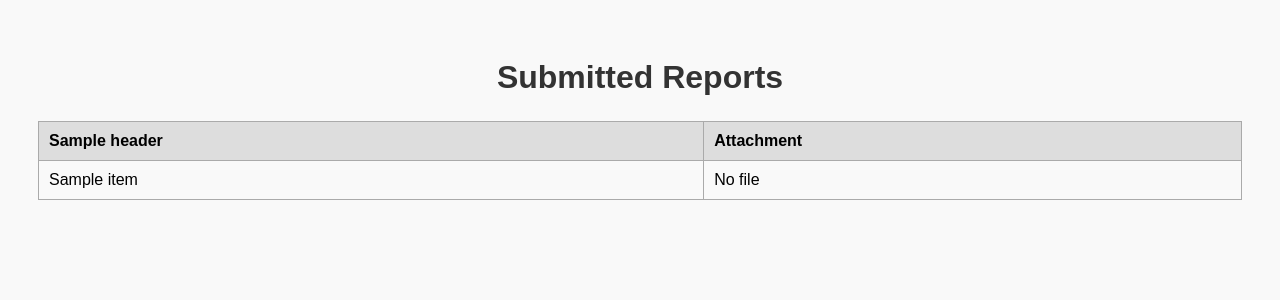
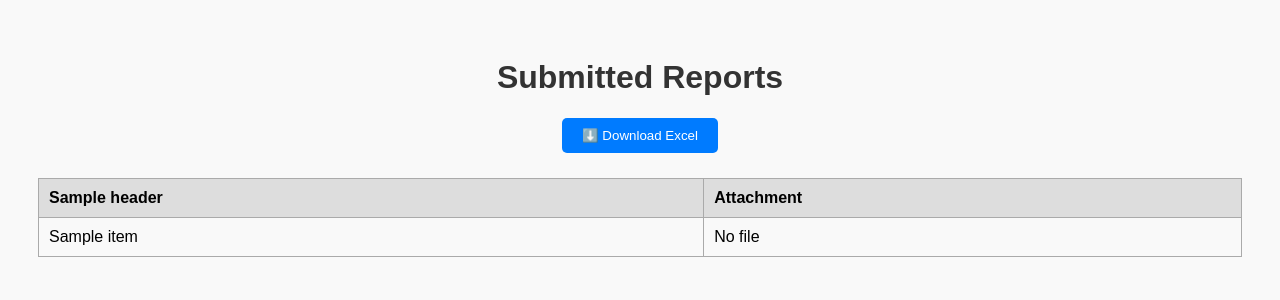
Before and after one commit to Rohitram-cyber/FinalTest, a Flask app: template templates/reports.html in a window 1280 px wide. Shown: the top 300 px of the page. Run offline with Flask 3, Linux system fonts and the light colour scheme; the template is opened without the code that fills it: most values are stand-ins (such as "Sample title", 1, 10 or a date in 2020).

Commit message:
reports.html

```diff
--- a/templates/reports.html
+++ b/templates/reports.html
@@ -11,6 +11,23 @@
         h1 {
             color: #333;
             text-align: center;
+        }
+        .download-btn {
+            display: block;
+            width: fit-content;
+            margin: 20px auto;
+            text-align: center;
+        }
+        .download-btn button {
+            background-color: #007bff;
+            color: white;
+            padding: 10px 20px;
+            border: none;
+            border-radius: 5px;
+            cursor: pointer;
+        }
+        .download-btn button:hover {
+            background-color: #0056b3;
         }
         table {
             width: 100%;
@@ -37,6 +54,12 @@
 <body>
 
 <h1>Submitted Reports</h1>
+
+<div class="download-btn">
+    <a href="/download-excel" download>
+        <button>⬇️ Download Excel</button>
+    </a>
+</div>
 
 <table>
     <thead>
```
